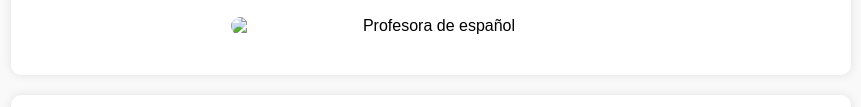
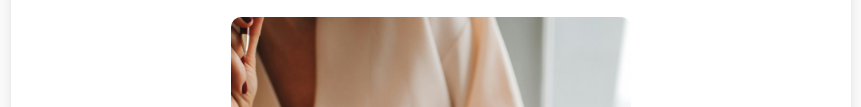
Before and after one commit to TomBz1980/SpanishTeacher-, a plain HTML site: page index.html in a window 1280 px wide. Shown: the part 1034-1141 px from the top of the page, without its empty margins (209-1070 px from the left). Drawn offline with Linux system fonts and the light colour scheme.

Commit message:
Update index.html

```diff
--- a/index.html
+++ b/index.html
@@ -44,7 +44,7 @@
             Además de mi experiencia en español, me dedico a la docencia desde hace 20 años, enseñando materias como Biología, Ciencias Naturales y Química.
             Mi enfoque de enseñanza está basado en la personalización y adaptabilidad para cada estudiante, brindando clases dinámicas y efectivas.
         </p>
-        <img src="images/spanish-teacher.jpg" alt="Profesora de español" class="main-image">
+        <img src="spanish-teacher.jpg" alt="Profesora de español" class="main-image">
     </section>
 
     <section id="servicios">
```
